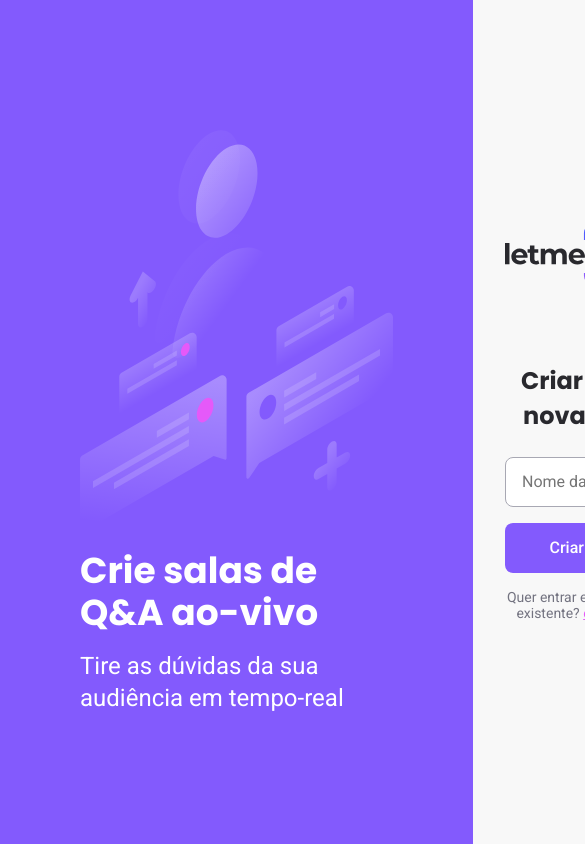
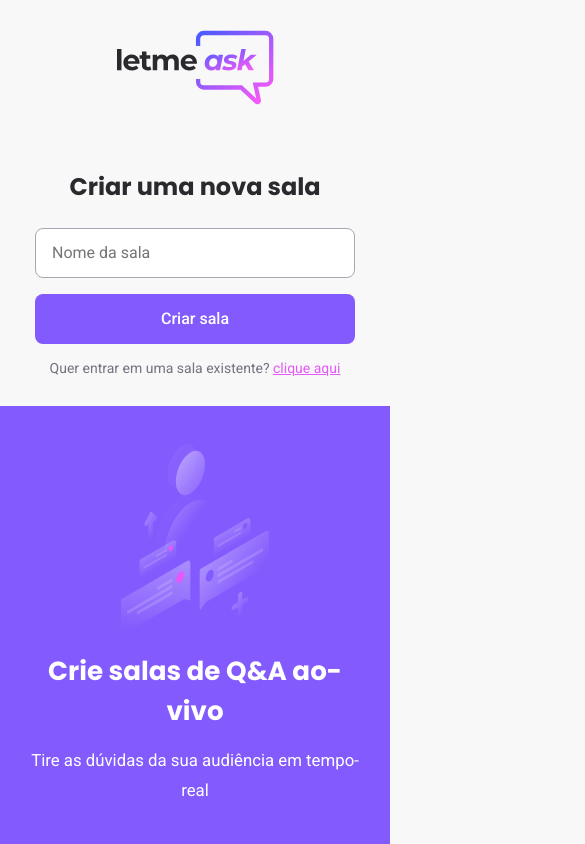
Before and after one commit to miguel5g/letmeask, a React (Create React App) app: page /rooms/new in a window 390 px wide. Shown: the top 844 px of the page, 585 px wide, since content can reach past the window. Built offline with nearby package versions, Linux system fonts and the light colour scheme; no server answers.

Commit message:
Adicionado responsividade

```diff
--- a/src/pages/Room.tsx
+++ b/src/pages/Room.tsx
@@ -71,6 +71,8 @@ export const Room: React.FC = () => {
     questionId: string,
     likeId: string | undefined
   ) {
+    if (!user) return toast.error('Você precisa estar conectado');
+
     if (likeId) {
       await database
         .ref(`rooms/${roomId}/questions/${questionId}/likes/${likeId}`)
--- a/src/styles/Global.ts
+++ b/src/styles/Global.ts
@@ -43,10 +43,9 @@ export const GlobalStyles = createGlobalStyle`
 
     min-width: 590px;
     min-height: 362px;
+    padding: 64px;
 
-    padding: 64px;
     border-radius: 8px;
-
     background: ${({ theme }) => theme.colors.whiteBackground};
 
     > strong {
@@ -67,22 +66,21 @@ export const GlobalStyles = createGlobalStyle`
     }
 
     > div {
+      display: flex;
+      gap: 8px;
+
       margin-top: 40px;
-      display: flex;
-
-      gap: 8px;
 
       button {
         padding: 16px 34px;
 
+        background: ${({ theme }) => theme.colors.grayLight};
         border-radius: 8px;
         border: 0;
 
+        color: ${({ theme }) => theme.colors.grayDark};
         font-family: Roboto;
         font-size: 16px;
-
-        background: ${({ theme }) => theme.colors.grayLight};
-        color: ${({ theme }) => theme.colors.grayDark};
 
         transition: filter 0.2s;
 
@@ -102,4 +100,14 @@ export const GlobalStyles = createGlobalStyle`
       }
     }
   }
+
+  :root {
+    font-size: 93.75%;
+  }
+
+  @media (max-width: 960px) {
+    :root {
+      font-size: 87.5%;
+    }
+  }
 `;
--- a/src/styles/components/Question.ts
+++ b/src/styles/components/Question.ts
@@ -58,6 +58,13 @@ export const QuestionContainer = styled.div<QuestionProps>`
       }
     }
   }
+
+  @media (max-width: 960px) {
+    footer {
+      flex-direction: column;
+      align-items: flex-start;
+    }
+  }
 `;
 
 export const UserInfoContainer = styled.div`
@@ -75,4 +82,8 @@ export const UserInfoContainer = styled.div`
     color: ${({ theme }) => theme.colors.grayDark};
     font-size: 14px;
   }
+
+  @media (max-width: 960px) {
+    margin-bottom: 0.53rem;
+  }
 `;
--- a/src/styles/pages/Auth.ts
+++ b/src/styles/pages/Auth.ts
@@ -3,54 +3,83 @@ import styled from 'styled-components';
 export const AuthContainer = styled.div`
   display: flex;
   align-items: stretch;
+
   height: 100vh;
 
   aside {
-    flex: 7;
-
-    background: ${({ theme }) => theme.colors.purple};
-    color: #fff;
-
     display: flex;
     flex-direction: column;
     justify-content: center;
+    flex: 7;
 
-    padding: 120px 80px;
+    padding: 8rem 5.33rem;
+
+    background: ${({ theme }) => theme.colors.purple};
+
+    color: #fff;
 
     img {
       max-width: 320px;
     }
 
     strong {
-      font: 700 36px 'Poppins', sans-serif;
-      line-height: 42px;
       margin-top: 16px;
+
+      font: 700 2.44rem 'Poppins', sans-serif;
+      line-height: 2.8rem;
     }
 
     p {
-      font-size: 24px;
-      line-height: 32px;
-      margin-top: 16px;
+      margin-top: 1.07rem;
+
       color: #fff;
+      font-size: 1.6rem;
+      line-height: 2.13rem;
+    }
+  }
+
+  @media (max-width: 960px) {
+    flex-direction: column-reverse;
+    justify-content: flex-end;
+
+    aside {
+      align-items: center;
+
+      padding: 1.73rem;
+
+      img {
+        max-height: 192px;
+      }
+
+      strong {
+        font-size: 1.87rem;
+        text-align: center;
+      }
+
+      p {
+        font-size: 1.2rem;
+        text-align: center;
+      }
     }
   }
 `;
 
 export const MainContainer = styled.main`
-  flex: 8;
-
-  padding: 0 32px;
-
   display: flex;
   align-items: center;
   justify-content: center;
+  flex: 8;
+
+  padding: 2.13rem;
 
   > div {
     display: flex;
     flex-direction: column;
+    align-items: stretch;
+
     width: 100%;
     max-width: 320px;
-    align-items: stretch;
+
     text-align: center;
 
     > img {
@@ -58,18 +87,20 @@ export const MainContainer = styled.main`
     }
 
     h2 {
+      margin: 64px 0 24px;
+
       font-size: 24px;
-      margin: 64px 0 24px;
       font-family: 'Poppins', sans-serif;
     }
 
     form {
       input {
         height: 50px;
-        border-radius: 8px;
         padding: 0 16px;
+
         background: #fff;
         border: 1px solid ${({ theme }) => theme.colors.grayMedium};
+        border-radius: 8px;
       }
 
       button {
@@ -83,32 +114,39 @@ export const MainContainer = styled.main`
     }
 
     p {
+      margin-top: 16px;
+
+      color: ${({ theme }) => theme.colors.grayDark};
       font-size: 14px;
-      color: ${({ theme }) => theme.colors.grayDark};
-      margin-top: 16px;
 
       a {
         color: ${({ theme }) => theme.colors.pinkDark};
       }
     }
   }
+
+  @media (max-width: 960px) {
+    flex: 0;
+  }
 `;
 
 export const CreateRoomButton = styled.button`
-  margin-top: 64px;
-  height: 50px;
-  border-radius: 8px;
-  font-weight: 500;
-  background: transparent;
-  color: ${({ theme }) => theme.colors.black};
-
   display: flex;
   justify-content: center;
   align-items: center;
 
-  cursor: pointer;
+  height: 50px;
+  margin-top: 64px;
+
+  border-radius: 8px;
+
+  background: transparent;
   border: 1px solid ${({ theme }) => theme.colors.grayMedium};
 
+  color: ${({ theme }) => theme.colors.black};
+  font-weight: 500;
+
+  cursor: pointer;
   transition: filter 0.2s;
 
   img {
@@ -121,26 +159,33 @@ export const CreateRoomButton = styled.button`
 `;
 
 export const Separator = styled.div`
-  font-size: 14px;
-  color: ${({ theme }) => theme.colors.grayMedium};
-
-  margin: 32px 0;
   display: flex;
   align-items: center;
 
+  margin: 32px 0;
+
+  color: ${({ theme }) => theme.colors.grayMedium};
+  font-size: 14px;
+
   &::before {
     content: '';
+
     flex: 1;
+
     height: 1px;
+    margin-right: 16px;
+
     background: ${({ theme }) => theme.colors.grayMedium};
-    margin-right: 16px;
   }
 
   &::after {
     content: '';
+
     flex: 1;
+
     height: 1px;
+    margin-left: 16px;
+
     background: ${({ theme }) => theme.colors.grayMedium};
-    margin-left: 16px;
   }
 `;
--- a/src/styles/pages/Room.ts
+++ b/src/styles/pages/Room.ts
@@ -27,6 +27,16 @@ export const RoomContainer = styled.div`
       }
     }
   }
+
+  @media (max-width: 960px) {
+    main {
+      padding: 0 1.73rem;
+
+      > div > span {
+        display: none;
+      }
+    }
+  }
 `;
 
 export const HeaderContainer = styled.header`
@@ -51,6 +61,21 @@ export const HeaderContainer = styled.header`
 
       button {
         height: 40px;
+      }
+    }
+  }
+
+  @media (max-width: 960px) {
+    > div {
+      flex-direction: column;
+
+      > img {
+        max-height: 64px;
+        margin-bottom: 0.53rem;
+      }
+
+      > div {
+        flex-direction: column;
       }
     }
   }
@@ -113,6 +138,16 @@ export const FormContainer = styled.form`
       }
     }
   }
+
+  @media (max-width: 960px) {
+    footer {
+      flex-direction: column-reverse;
+
+      > button {
+        margin-bottom: 0.53rem;
+      }
+    }
+  }
 `;
 
 export const IconButton = styled.button<{ hoverColor?: string }>`
```
